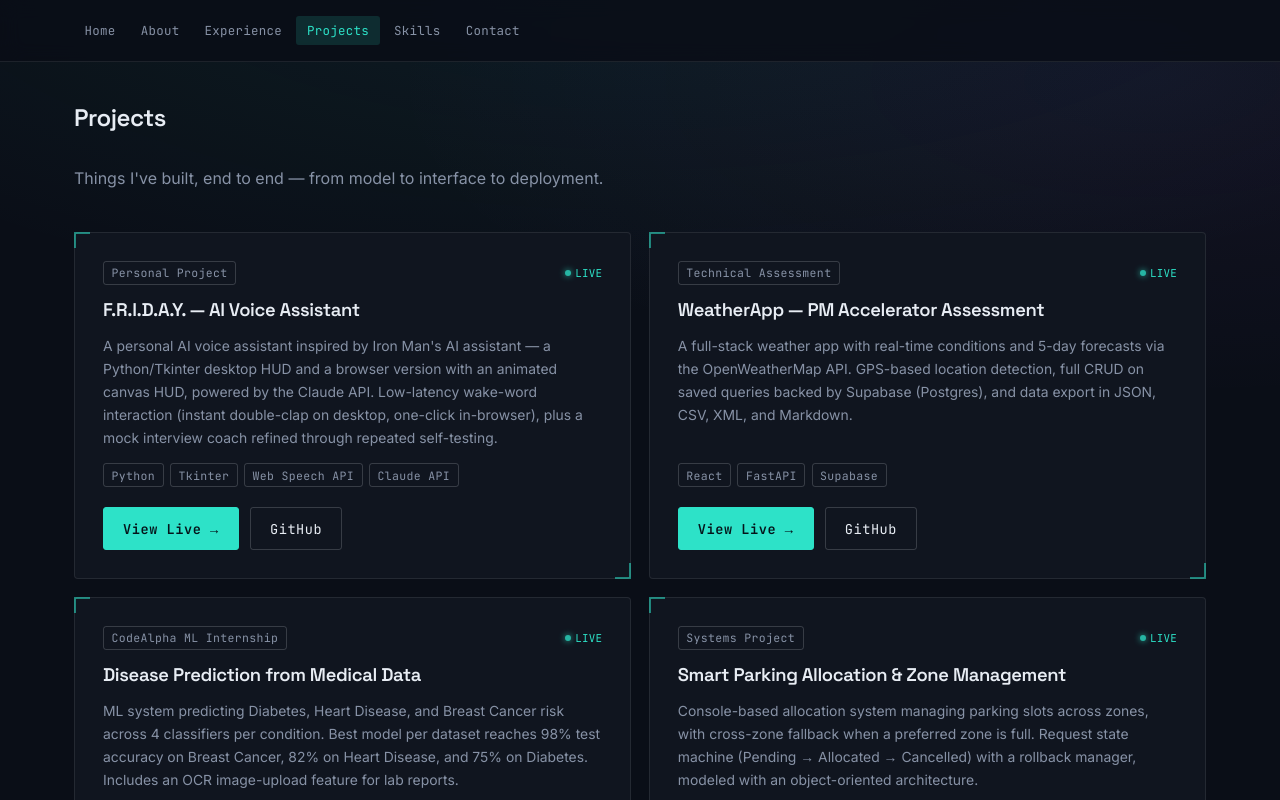
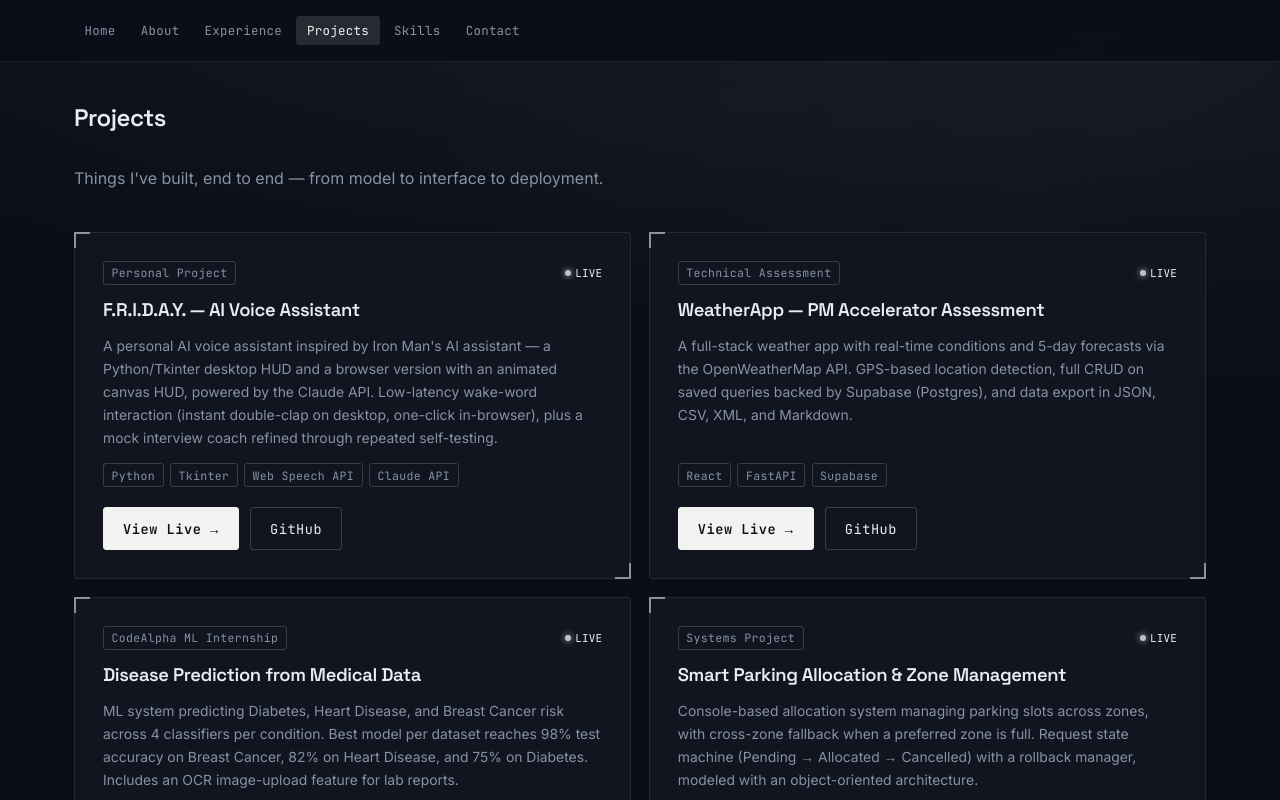
Before and after one commit to kamilcodes14/portfolio, a React (Vite) app: page /projects in a window 1280 px wide. Shown: the top 800 px of the page. Built offline with nearby package versions, Linux system fonts and the light colour scheme.

Commit message:
switch to monochrome black/white theme

```diff
--- a/src/index.css
+++ b/src/index.css
@@ -6,10 +6,10 @@
   --border: rgba(232, 237, 244, 0.09);
   --border-strong: rgba(232, 237, 244, 0.18);
 
-  --cyan: #2DE2C8;
-  --cyan-dim: rgba(45, 226, 200, 0.14);
-  --amber: #FFB020;
-  --violet: #A855F7;
+  --cyan: #F2F2F0;
+  --cyan-dim: rgba(242, 242, 240, 0.12);
+  --amber: #C7C7C4;
+  --violet: #8A8A87;
 
   --text: #E8EDF4;
   --text-muted: #8792A6;
@@ -37,8 +37,8 @@ html, body {
 
 body {
   background-image:
-    radial-gradient(ellipse 80% 50% at 50% -10%, rgba(45, 226, 200, 0.08), transparent),
-    radial-gradient(ellipse 60% 40% at 90% 10%, rgba(168, 85, 247, 0.06), transparent);
+    radial-gradient(ellipse 80% 50% at 50% -10%, rgba(255, 255, 255, 0.05), transparent),
+    radial-gradient(ellipse 60% 40% at 90% 10%, rgba(255, 255, 255, 0.03), transparent);
   background-attachment: fixed;
   min-height: 100vh;
 }
@@ -59,7 +59,7 @@ a { color: inherit; text-decoration: none; }
 
 button { font-family: inherit; cursor: pointer; }
 
-::selection { background: var(--cyan); color: #05121A; }
+::selection { background: var(--cyan); color: var(--bg); }
 
 /* Visible keyboard focus everywhere */
 a:focus-visible,
@@ -162,10 +162,10 @@ button:focus-visible,
 .btn-primary {
   background: var(--cyan);
   border-color: var(--cyan);
-  color: #05141A;
+  color: var(--bg);
   font-weight: 600;
 }
-.btn-primary:hover { background: #4EEBD4; border-color: #4EEBD4; }
+.btn-primary:hover { background: #FFFFFF; border-color: #FFFFFF; }
 
 .tag {
   font-family: var(--font-mono);
--- a/src/pages/About.css
+++ b/src/pages/About.css
@@ -56,7 +56,7 @@
   position: absolute;
   inset: 0;
   background: linear-gradient(180deg, transparent 60%, rgba(10, 14, 23, 0.55) 100%),
-              linear-gradient(90deg, rgba(45, 226, 200, 0.06), transparent 30%);
+              linear-gradient(90deg, rgba(255, 255, 255, 0.05), transparent 30%);
   pointer-events: none;
 }
 
```
